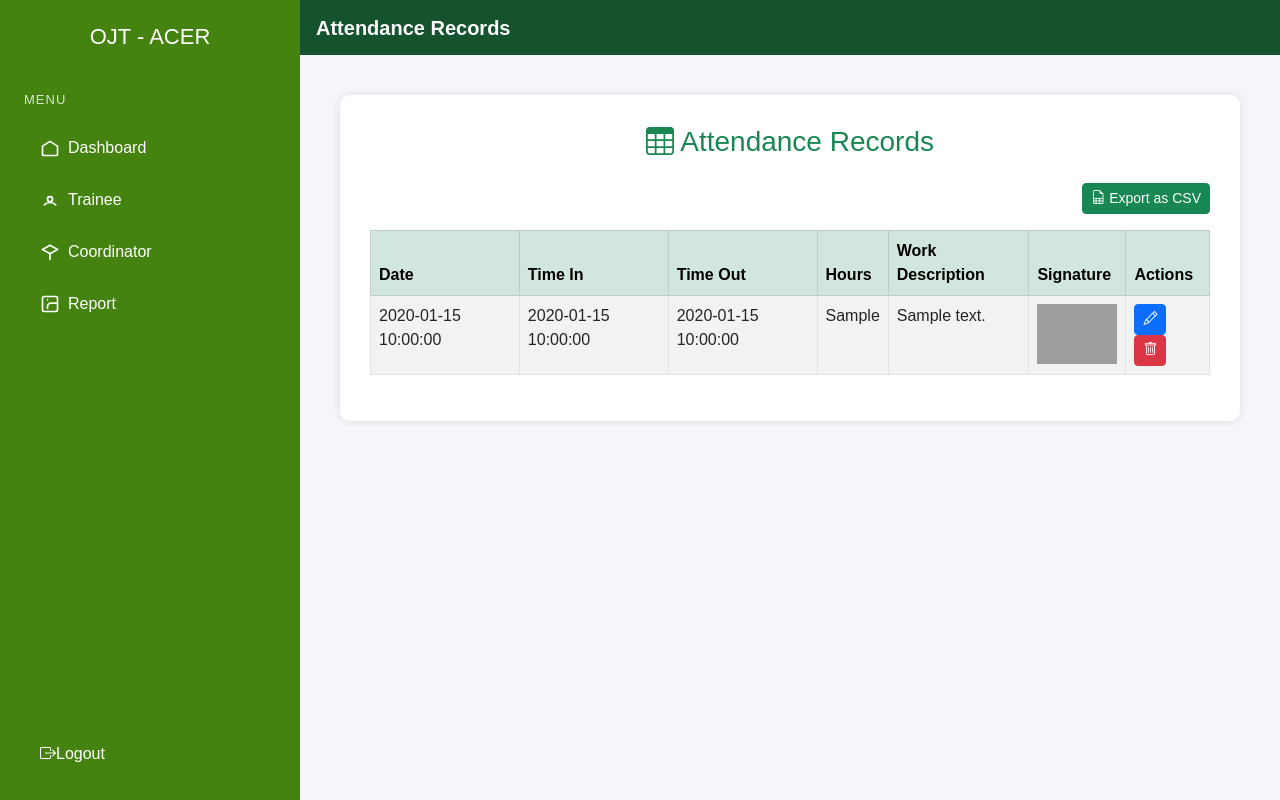
After one commit to Fredrickhabla/OJT-Attendance-System, a PHP site: page /admin/view_attendancev2.php in a window 1280 px wide. The commit adds this page. Run offline with PHP 8.4, Linux system fonts and the light colour scheme; the visitor is signed in with stand-in values (Sample User, id 1); tables that the repository leaves empty or names only in its code hold one stand-in row (values such as "Sample post"); grey boxes are pictures that could not be loaded.

Commit message:
Second Commit

```diff
--- /dev/null
+++ b/admin/view_attendancev2.php
@@ -0,0 +1,233 @@
+<?php
+session_start();
+include('connection.php');
+
+if (!isset($_SESSION['ValidAdmin']) || $_SESSION['ValidAdmin'] !== true) {
+    header("Location: index.php");
+    exit;
+}
+
+$stmt = $pdo->query("SELECT * FROM attendance_records ORDER BY date DESC");
+$records = $stmt->fetchAll(PDO::FETCH_ASSOC);
+?>
+
+<!DOCTYPE html>
+<html lang="en">
+<head>
+  <meta charset="UTF-8">
+  <title>Attendance Records</title>
+  <link href="https://cdn.jsdelivr.net/npm/bootstrap@5.3.0/dist/css/bootstrap.min.css" rel="stylesheet">
+  <link href="https://cdn.jsdelivr.net/npm/bootstrap-icons@1.11.3/font/bootstrap-icons.css" rel="stylesheet">
+  <style>
+    * {
+      margin: 0;
+      padding: 0;
+      box-sizing: border-box;
+      font-family: Arial, sans-serif;
+    }
+    body {
+      background-color: #f4f6f9;
+      color: #333;
+    }
+    .layout {
+      display: flex;
+      height: 100vh;
+    }
+    .sidebar {
+      width: 300px;
+      background-color: #44830f;
+      color: white;
+      padding: 24px;
+      display: flex;
+      flex-direction: column;
+    }
+    .sidebar h1 {
+      font-size: 22px;
+      margin-bottom: 40px;
+      text-align: center;
+    }
+    .menu-label {
+      text-transform: uppercase;
+      font-size: 13px;
+      letter-spacing: 1px;
+      margin-bottom: 16px;
+      opacity: 0.8;
+    }
+    .nav {
+      display: flex;
+      flex-direction: column;
+      gap: 8px;
+    }
+    .nav a {
+      display: flex;
+      align-items: center;
+      padding: 10px 16px;
+      color: white;
+      text-decoration: none;
+      border-radius: 4px;
+    }
+    .nav a:hover {
+      background-color: #14532d;
+    }
+    .nav svg {
+      margin-right: 8px;
+    }
+    .logout {
+      margin-top: auto;
+    }
+    .logout a {
+      display: flex;
+      align-items: center;
+      padding: 10px 16px;
+      color: white;
+      text-decoration: none;
+      border-radius: 6px;
+    }
+    .logout a:hover {
+      background-color: #2c6b11;
+    }
+
+    .content {
+      flex: 1;
+      display: flex;
+      flex-direction: column;
+    }
+
+    .topbar {
+      background-color: #14532d;
+      color: white;
+      padding: 10px 16px;
+      font-size: 20px;
+      font-weight: bold;
+      display: flex;
+      align-items: center;
+      height: 55px;
+      text-align: left;
+    }
+
+    .main {
+      flex: 1;
+      padding: 40px;
+      overflow-y: auto;
+    }
+
+    .table-container {
+      background: white;
+      padding: 30px;
+      border-radius: 10px;
+      box-shadow: 0 0 10px rgba(0,0,0,.1);
+    }
+
+    .signature-img {
+      max-width: 120px;
+      max-height: 60px;
+    }
+  </style>
+</head>
+<body>
+
+<div class="layout">
+  <!-- Sidebar -->
+  <aside class="sidebar">
+    <div>
+      <h1>OJT - ACER</h1>
+      <div class="menu-label">Menu</div>
+      <nav class="nav">
+        <a href="dashboardv2.php">
+          <svg xmlns="http://www.w3.org/2000/svg" fill="none" viewBox="0 0 24 24" stroke="currentColor" width="20" height="20">
+            <path stroke-linecap="round" stroke-linejoin="round" stroke-width="2" d="M3 9.75L12 4l9 5.75V20a1 1 0 0 1-1 1H4a1 1 0 0 1-1-1V9.75z" />
+          </svg>
+          Dashboard
+        </a>
+        <a href="trainee.php">
+          <svg xmlns="http://www.w3.org/2000/svg" fill="none" viewBox="0 0 24 24" stroke="currentColor" width="20" height="20">
+            <path stroke-linecap="round" stroke-linejoin="round" stroke-width="2" d="M5.121 17.804A9 9 0 0112 15a9 9 0 016.879 2.804M15 11a3 3 0 11-6 0 3 3 0 016 0z" />
+          </svg>
+          Trainee
+        </a>
+        <a href="coordinator.php">
+          <svg xmlns="http://www.w3.org/2000/svg" fill="none" viewBox="0 0 24 24" stroke="currentColor" width="20" height="20">
+            <path stroke-linecap="round" stroke-linejoin="round" stroke-width="2" d="M12 14l9-5-9-5-9 5 9 5zM12 14v7m0-7l-9-5m9 5l9-5" />
+          </svg>
+          Coordinator
+        </a>
+        <a href="report.php">
+          <svg xmlns="http://www.w3.org/2000/svg" fill="none" viewBox="0 0 24 24" stroke="currentColor" width="20" height="20">
+            <path stroke-linecap="round" stroke-linejoin="round" stroke-width="2" d="M9 17v-2a4 4 0 014-4h6M9 7h.01M5 3h14a2 2 0 012 2v14a2 2 0 01-2 2H5a2 2 0 01-2-2V5a2 2 0 012-2z" />
+          </svg>
+          Report
+        </a>
+      </nav>
+    </div>
+    <div class="logout">
+      <a href="logout.php">
+        <i class="bi bi-box-arrow-right"></i> Logout
+      </a>
+    </div>
+  </aside>
+
+  <!-- Main Content -->
+  <div class="content">
+    <div class="topbar">Attendance Records</div>
+    <div class="main">
+      <div class="table-container">
+        <h3 class="text-center text-success mb-4"><i class="bi bi-table"></i> Attendance Records</h3>
+
+        <div class="mb-3 text-end">
+          <a href="export_csv.php" class="btn btn-success btn-sm">
+            <i class="bi bi-file-earmark-spreadsheet"></i> Export as CSV
+          </a>
+        </div>
+
+        <?php if ($records): ?>
+        <div class="table-responsive">
+          <table class="table table-bordered table-striped">
+            <thead class="table-success">
+              <tr>
+                <th>Date</th>
+                <th>Time In</th>
+                <th>Time Out</th>
+                <th>Hours</th>
+                <th>Work Description</th>
+                <th>Signature</th>
+                <th>Actions</th>
+              </tr>
+            </thead>
+            <tbody>
+            <?php foreach ($records as $row): ?>
+              <tr>
+                <td><?= htmlspecialchars($row['date']) ?></td>
+                <td><?= htmlspecialchars($row['time_in']) ?></td>
+                <td><?= htmlspecialchars($row['time_out']) ?></td>
+                <td><?= htmlspecialchars($row['hours']) ?></td>
+                <td><?= nl2br(htmlspecialchars($row['work_description'])) ?></td>
+                <td>
+                  <?php if (!empty($row['signature'])): ?>
+                    <img src="/ojtform/<?= htmlspecialchars($row['signature']) ?>" alt="Signature" class="signature-img">
+                  <?php else: ?>
+                    <span class="text-muted">No signature</span>
+                  <?php endif; ?>
+                </td>
+                <td>
+                  <a href="edit_attendance.php?id=<?= $row['id'] ?>" class="btn btn-sm btn-primary">
+                    <i class="bi bi-pencil"></i>
+                  </a>
+                  <a href="delete_attendance.php?id=<?= $row['id'] ?>" class="btn btn-sm btn-danger" onclick="return confirm('Are you sure you want to delete this record?');">
+                    <i class="bi bi-trash"></i>
+                  </a>
+                </td>
+              </tr>
+            <?php endforeach; ?>
+            </tbody>
+          </table>
+        </div>
+        <?php else: ?>
+          <p class="text-center">No attendance records found.</p>
+        <?php endif; ?>
+      </div>
+    </div>
+  </div>
+</div>
+
+</body>
+</html>
```
Also changed, not shown: admin/report.php (+44 -16 lines), trainee.php (deleted).
